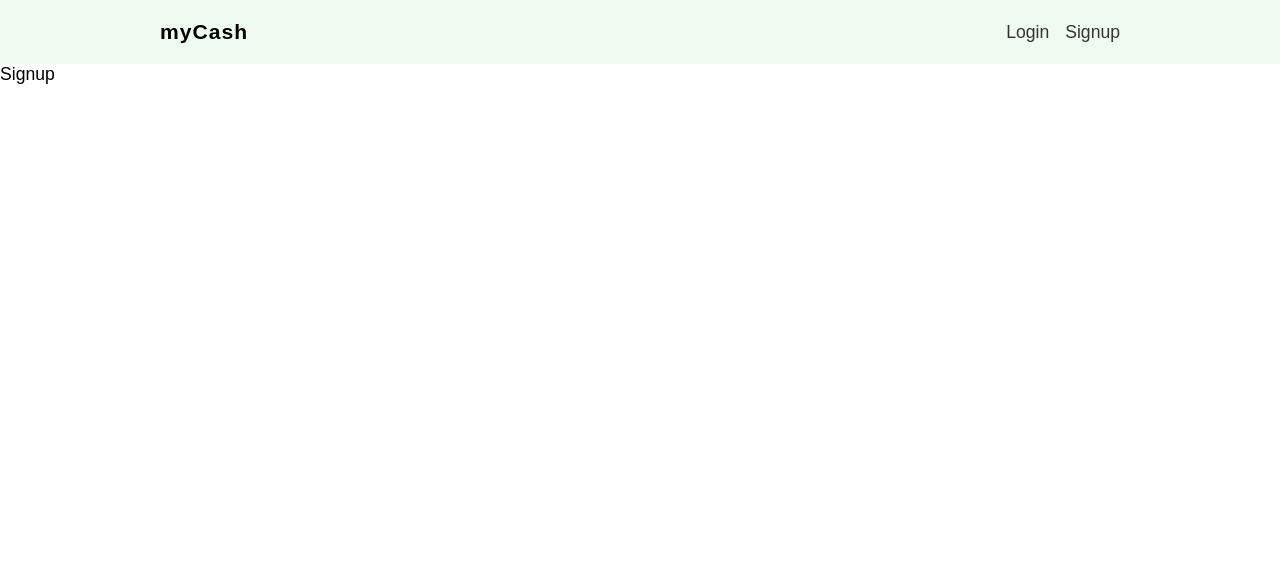
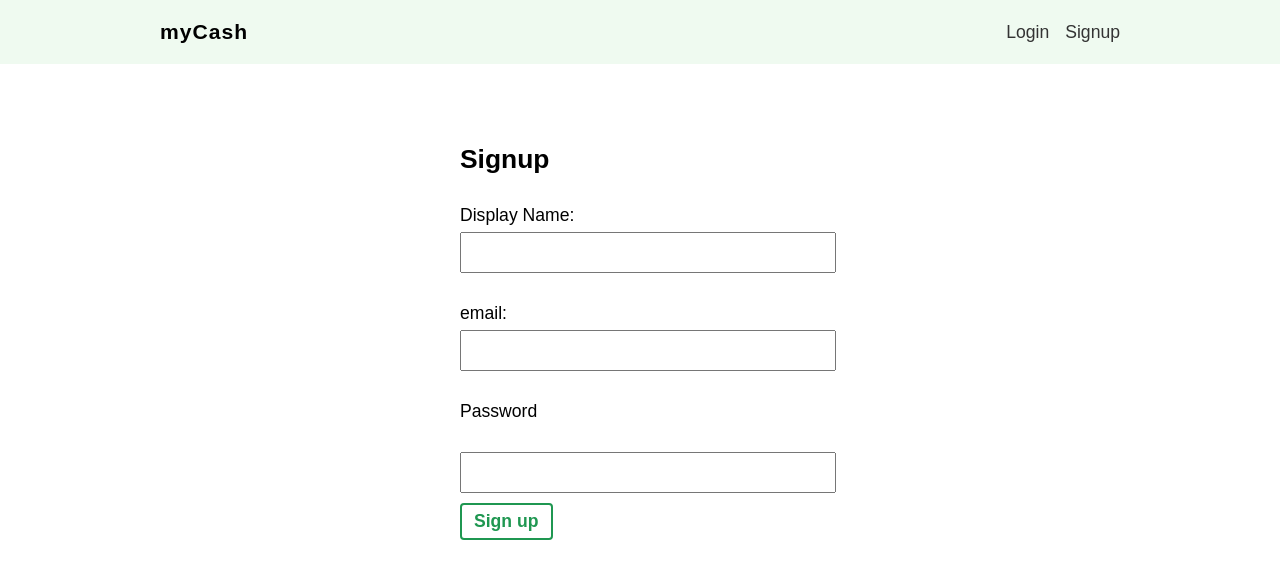
Before and after one commit to zeek-mansur/Cash-Manager, a React (Create React App) app: page /signup in a window 1280 px wide. Shown: the top 578 px of the page. Built offline with nearby package versions, Linux system fonts and the light colour scheme.

Commit message:
Sign up Form Created

```diff
--- a/src/pages/signup/Signup.js
+++ b/src/pages/signup/Signup.js
@@ -1,11 +1,53 @@
+
+
+import { useState } from 'react'
+// style
 import styles from './Signup.module.css'
 
 import React from 'react'
 
 export default function Signup() {
+
+    const [email, setEmail] = useState('')
+    const [password, setPassword] = useState('')
+    const [displayName, setDisplayName] = useState('')
+
+
+    const handleSubmit = (e) => {
+
+      e.preventDefault()
+      console.log(displayName, email, password);
+    }
+
+
   return (
     <div>
-      Signup
+      <form className={styles['signup-form']}>
+      <h2>Signup</h2>
+      <label>
+        <span>Display Name:</span>
+        <input type="text"
+        onChange={(e) => setDisplayName(e.target.value)}
+        value={displayName}
+        />
+      </label>
+      <label>
+        <span>email:</span>
+        <input type="emial"
+        onChange={(e) => setEmail(e.target.value)}
+        value={email}
+        />
+      </label>
+      <label>
+       <span>Password</span></label>
+       <input
+       type="password"
+       onChange={(e) => setPassword(e.target.value)}
+       value={password}
+       />
+
+       <button onClick={handleSubmit} className="btn">Sign up</button>
+  </form>
     </div>
   )
 }
--- a/src/pages/signup/Signup.module.css
+++ b/src/pages/signup/Signup.module.css
@@ -0,0 +1,19 @@
+.signup-form {
+    max-width: 360px;
+    margin: 60px auto;
+    padding: 20px;
+  }
+  .signup-form label {
+    display: block;
+    margin: 30px auto;
+  }
+  .signup-form span {
+    display: block;
+    margin-bottom: 6px;
+  }
+  .signup-form input {
+    padding: 8px 6px;
+    font-size: 1em;
+    color: #777;
+    width: 100%;
+  }
```
